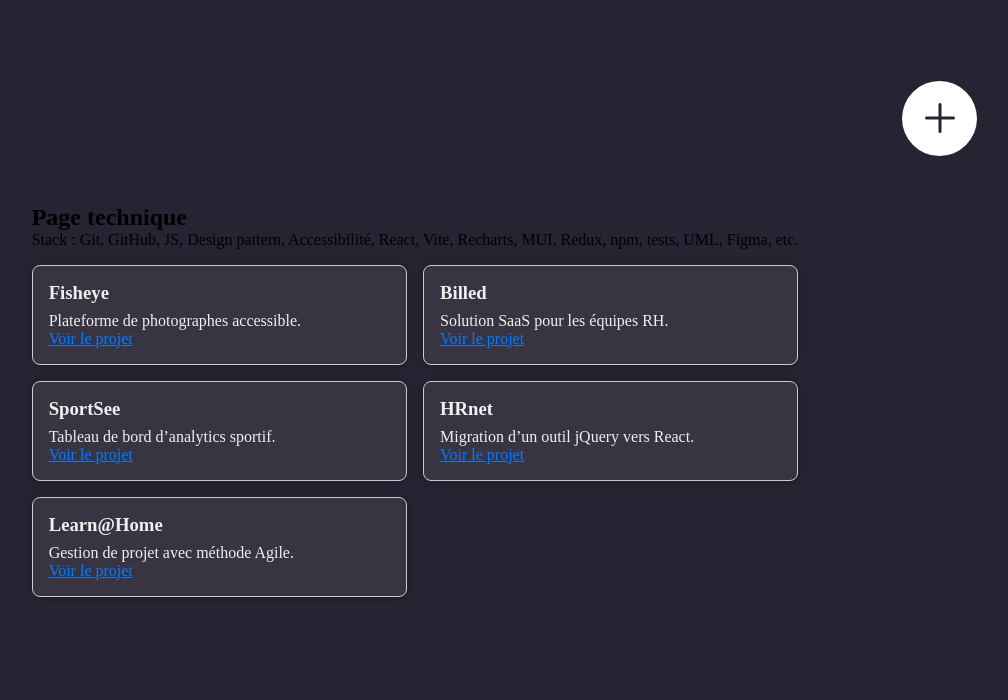
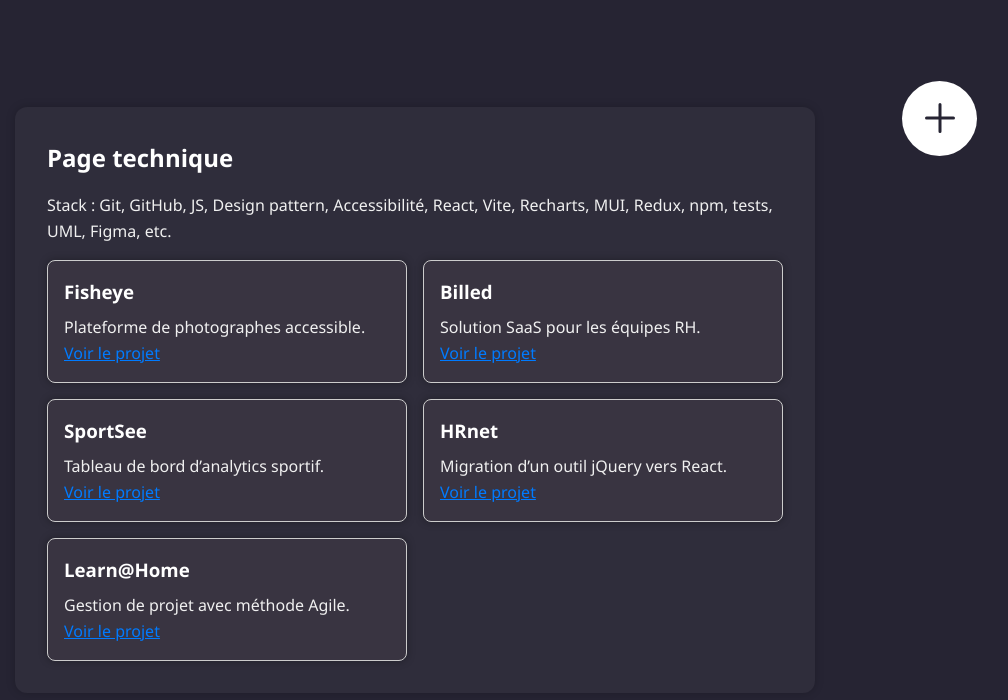
Before and after one commit to SabrinaMouginot/Portfolio_SMouginot_DeveloppeurConcepteur, a React (Vite) app: page /tech in a window 1280 px wide. Shown: the top 700 px of the page, without its empty margins (225-1233 px from the left). Built offline with nearby package versions, Linux system fonts and the light colour scheme.

Commit message:
travail de style

```diff
--- a/src/index.css
+++ b/src/index.css
@@ -1,23 +1,55 @@
-.project-grid {
-  display: grid;
-  grid-template-columns: repeat(auto-fit, minmax(250px, 1fr));
-  gap: 1rem;
-  margin-top: 1rem;
+/* Réinitialisation */
+* {
+  margin: 0;
+  padding: 0;
+  box-sizing: border-box;
 }
 
-.project-card {
-  padding: 1rem;
-  border: 1px solid #ccc;
-  border-radius: 8px;
-  background: white;
-  text-align: left;
+html, body {
+  height: 100%;
+  font-family: 'Segoe UI', Tahoma, Geneva, Verdana, sans-serif;
+  background-color: #1e1b2e; /* bleu nuit très foncé */
+  color: #f0f0f0;            /* texte clair */
+  line-height: 1.6;
 }
 
-.project-card h3 {
-  margin-bottom: 0.5rem;
+/* Liens clairs + soulignés au survol */
+a {
+  color: #29fd53;
+  text-decoration: none;
 }
 
-.project-card a {
-  color: #007bff;
+a:hover {
   text-decoration: underline;
 }
+
+/* Sections (utilisées dans toutes les pages) */
+section {
+  max-width: 800px;
+  margin: 80px auto;
+  padding: 2rem;
+  background-color: rgba(255, 255, 255, 0.04); /* léger fond transparent */
+  border-radius: 12px;
+  box-shadow: 0 0 10px rgba(0,0,0,0.2);
+}
+
+/* Titres */
+h1, h2, h3 {
+  color: #ffffff;
+  margin-bottom: 1rem;
+}
+
+/* Boutons génériques (si tu en ajoutes plus tard) */
+button {
+  padding: 10px 20px;
+  border: none;
+  border-radius: 6px;
+  background-color: #29fd53;
+  color: #1e1b2e;
+  font-weight: bold;
+  cursor: pointer;
+}
+
+button:hover {
+  opacity: 0.9;
+}
```
